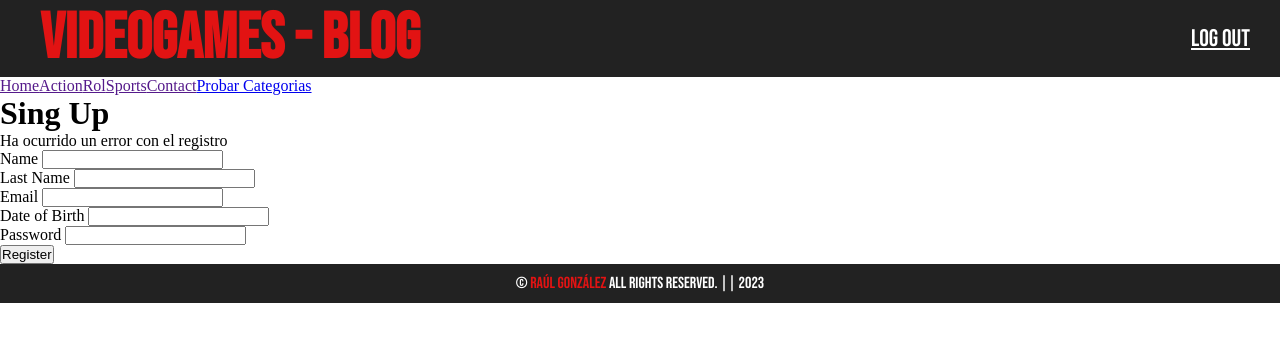
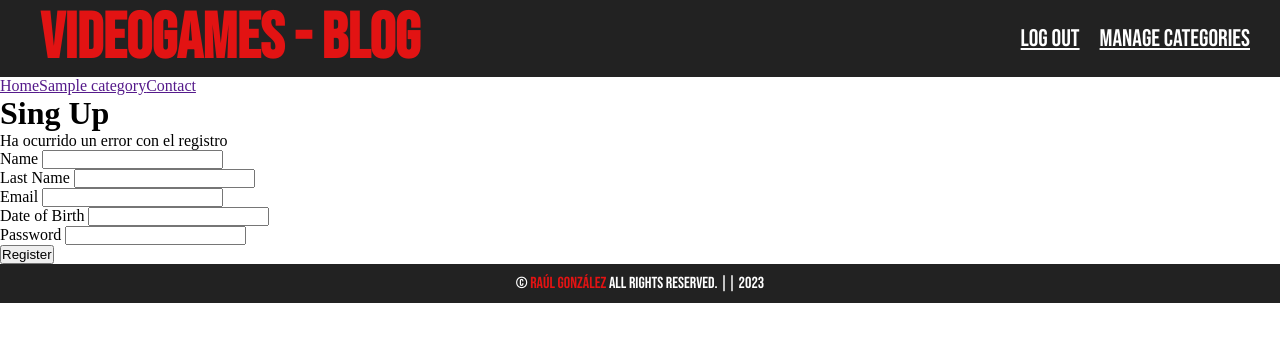
Before and after one commit to raulgodii/VideoGames-Blog, a PHP site: page /videogames-blog/ in a window 1280 px wide. Shown: the top 342 px of the page. Run offline with PHP 8.4, Linux system fonts and the light colour scheme; the visitor is signed in with stand-in values (Sample User, id 1); tables that the repository leaves empty hold one stand-in row (values such as "Sample post").

Commit message:
manage Categories

```diff
--- a/Controllers/CategoryController.php
+++ b/Controllers/CategoryController.php
@@ -28,4 +28,12 @@
         }
         $this->pages->render("Category/manageCategories");
     }
+
+    public function deleteCategory(): void {
+        if ($_SERVER['REQUEST_METHOD'] === 'POST') {
+            $deleteCategory = $_POST['deleteCategory'];
+            $this->Category->deleteCategory($deleteCategory);
+        }
+        $this->pages->render("Category/manageCategories");
+    }
 }
--- a/Models/Category.php
+++ b/Models/Category.php
@@ -37,4 +37,8 @@
     public function saveCategory($newCategory):void{
         $this->CategoryRepository->saveCategory($newCategory);
     }
+
+    public function deleteCategory($categorie){
+        $this->CategoryRepository->deleteCategory($categorie);
+    }
 }
--- a/Repositories/CategoryRepository.php
+++ b/Repositories/CategoryRepository.php
@@ -25,4 +25,9 @@
         $this->connection->query("INSERT INTO categories (name) VALUES (\"$newCategory\")");
         $this->connection->close();
     }
+
+    public function deleteCategory($categorieID){
+        $this->connection->query("DELETE FROM categories WHERE id = $categorieID");
+        $this->connection->close();
+    }
 }
--- a/Views/Layout/Header.php
+++ b/Views/Layout/Header.php
@@ -1,3 +1,10 @@
+<?php
+    use Controllers\CategoryController;
+    $CategoryController = new CategoryController();
+
+    $categories = $CategoryController->getAll();
+?>
+
 <!DOCTYPE html>
 <html lang="en">
 <head>
@@ -15,8 +22,8 @@
                     <li><a href="<?=BASE_URL?>User/Login/">Log in</a></li>
                     <li><a href="<?=BASE_URL?>User/Register/">Sing Up</a></li>
                 <?php else: ?>
-                    <li><h2><?=$_SESSION['login']->name?> <?=$_SESSION['login']->last_name?></h2></li>
                     <li><a href="<?=BASE_URL?>User/logout/">Log Out</a></li>
+                    <li><a href="<?=BASE_URL?>Category/manageCategories/">Manage Categories</a></li>
                 <?php endif; ?>
             </ul>
         </div>
@@ -24,11 +31,12 @@
             <nav>
                 <ul>
                     <li><a href="">Home</a></li>
-                    <li><a href="">Action</a></li>
-                    <li><a href="">Rol</a></li>
-                    <li><a href="">Sports</a></li>
+                    <?php foreach($categories as $categorie): ?>
+                        <li>
+                            <a href=""><?=$categorie['name']?></a>
+                        </li>
+                    <?php endforeach; ?>
                     <li><a href="">Contact</a></li>
-                    <li><a href="<?=BASE_URL?>Category/manageCategories/">Probar Categorias</a></li>
                 </ul>
             </nav>
         </div>
```
Also changed, not shown: Views/Category/manageCategories.php (+7 -0 lines), Views/Category/addCategory.php (deleted).
